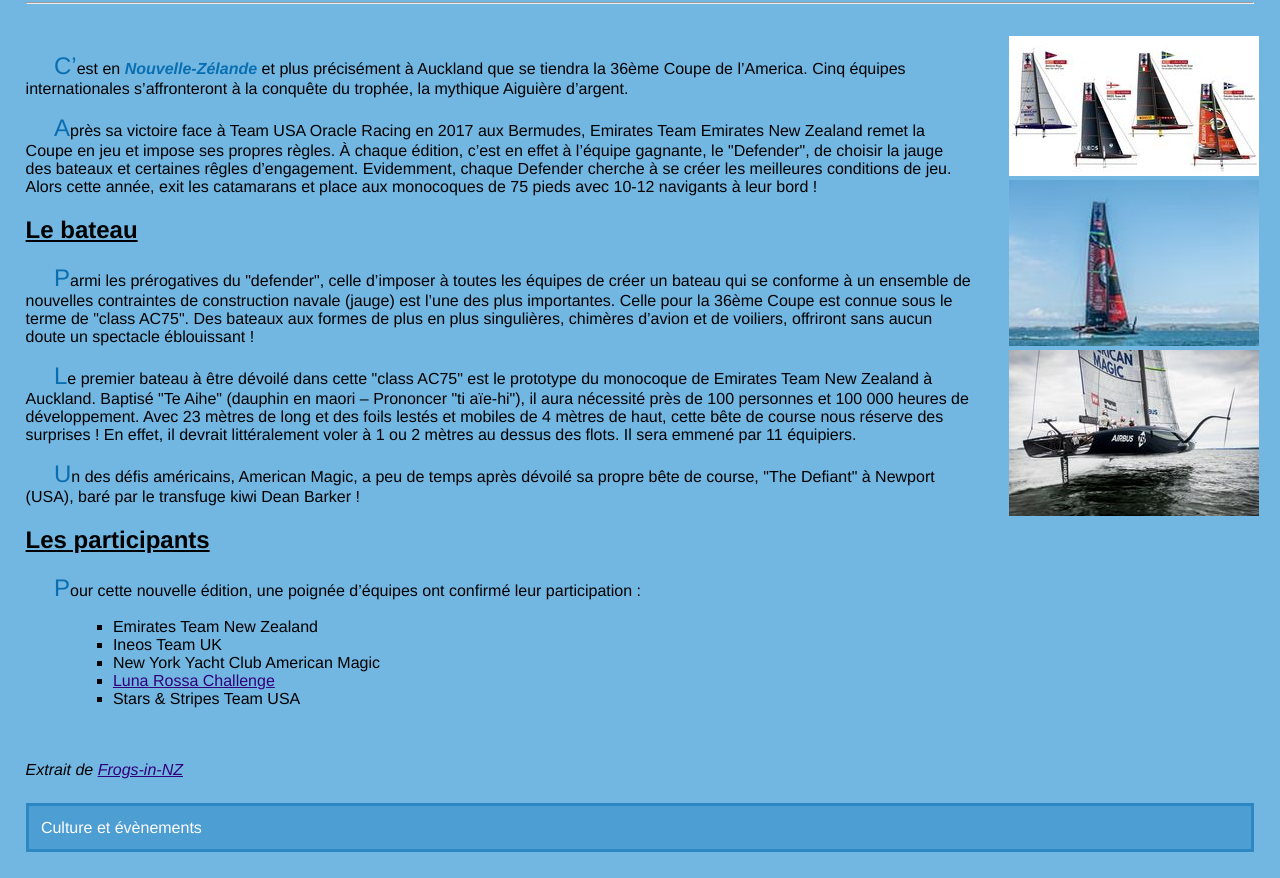
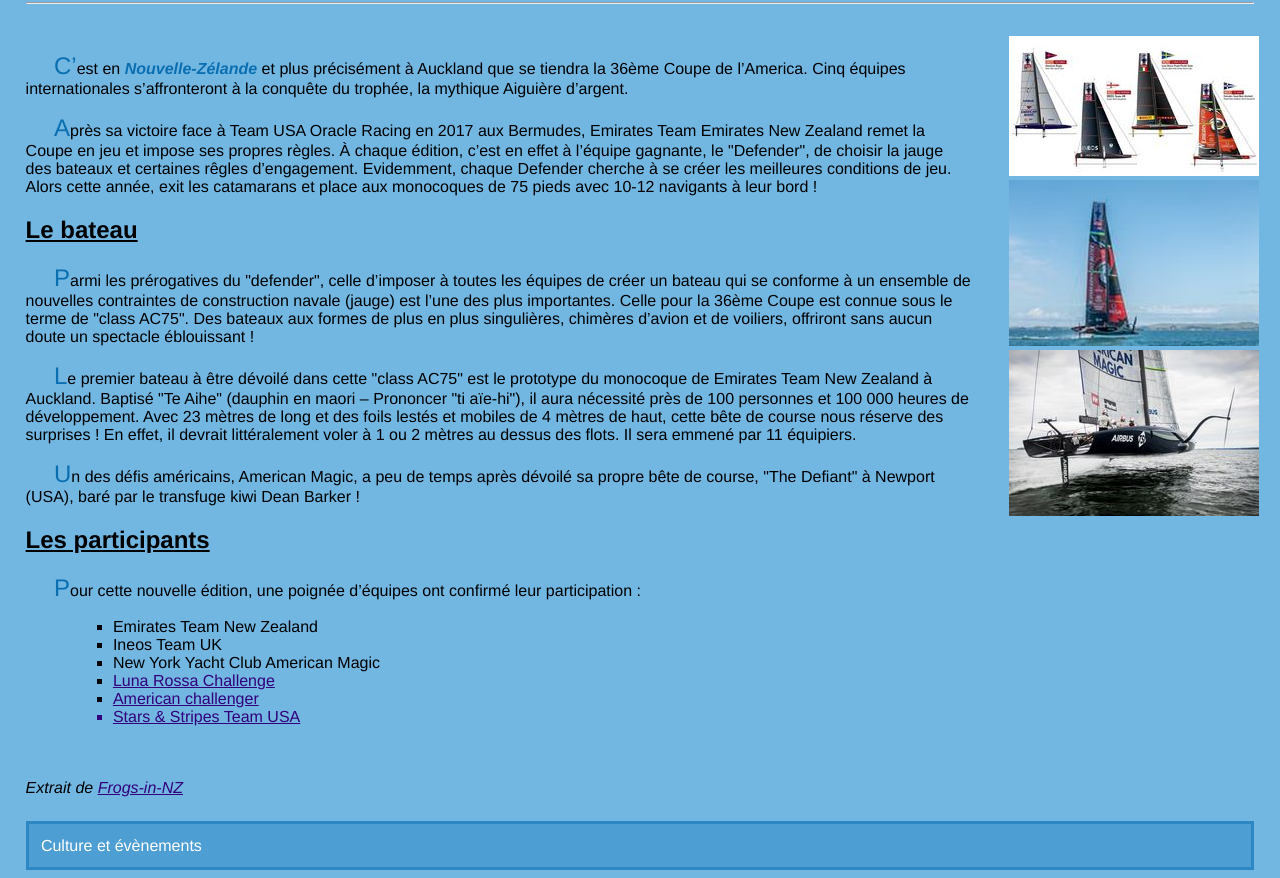
Before and after one commit to staringhan/ACwebProjet, a plain HTML site: page index.html in a window 1280 px wide. Shown: the part 115-993 px from the top of the page. Drawn offline with Linux system fonts and the light colour scheme.

Commit message:
ajout hyperlien vers American Magic

```diff
--- a/index.html
+++ b/index.html
@@ -47,6 +47,7 @@
 		<li> Ineos Team UK </li>
 		<li> New York Yacht Club American Magic </li>
 		<li> <a href="./challenger/luna_rossa.html" title="Accès sécurisé au challenger Luna Rossa"> Luna Rossa Challenge </a></li>
+<li> <a href="./challenger/american_magic.html" title="AC">American challenger </li>
 		<li> Stars & Stripes Team USA </li>
 	</ul>
   </section>
```
